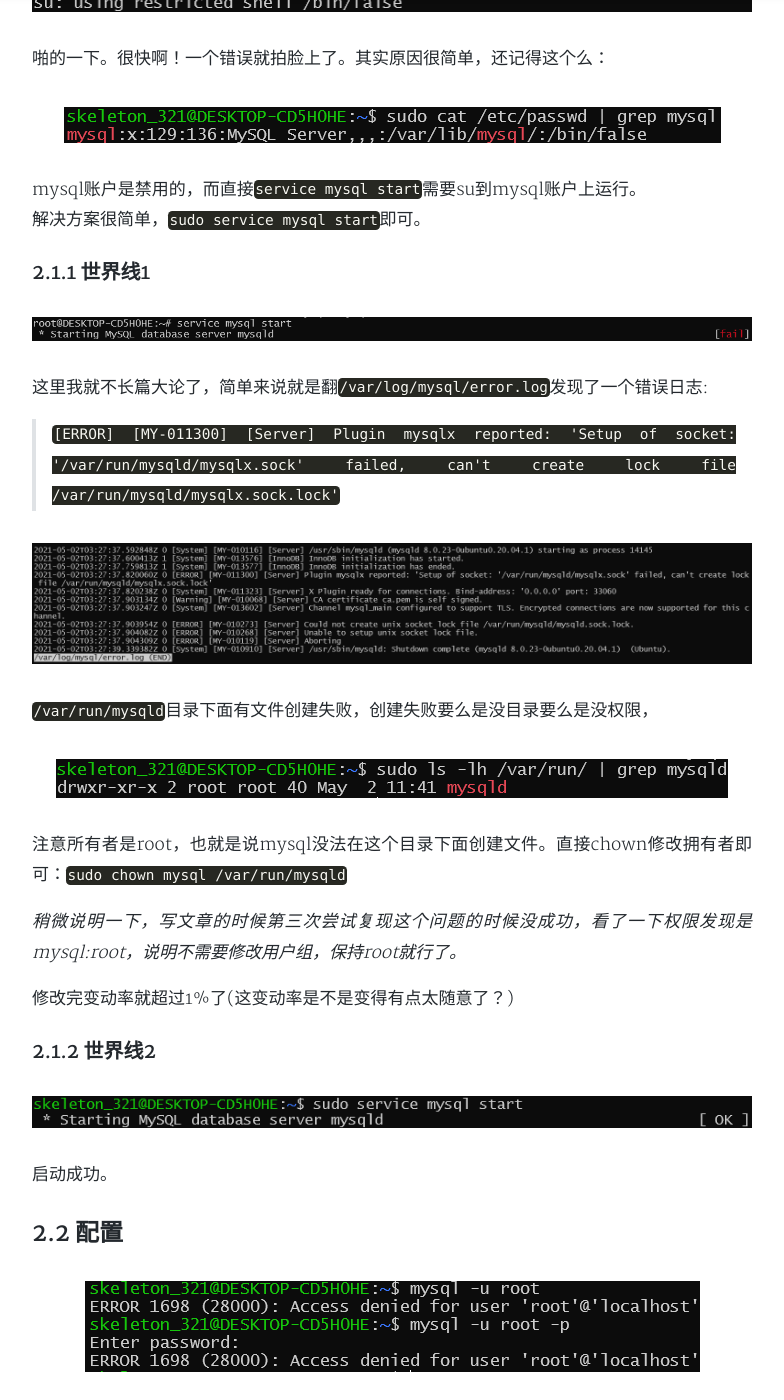
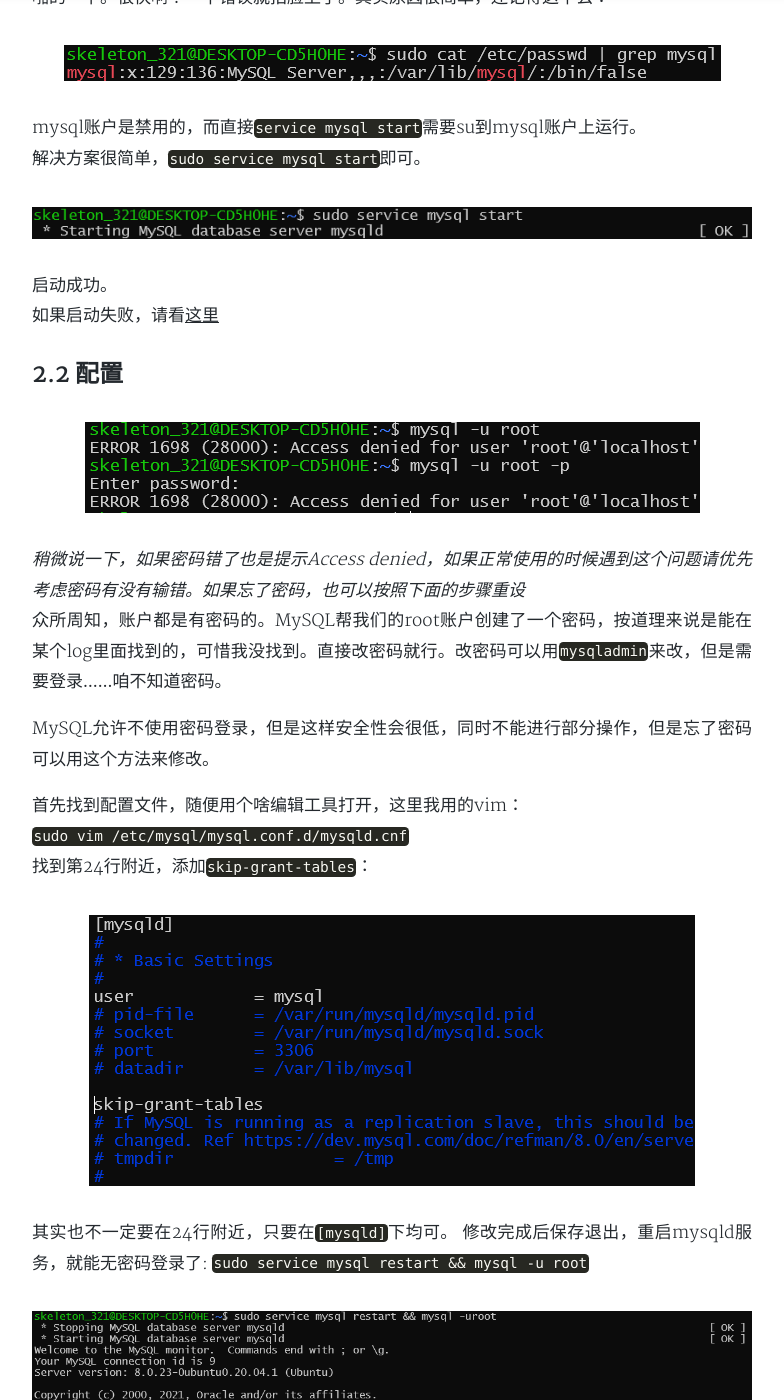
Before and after one commit to qzwxsaedc/qzwxsaedc.github.io, a Jekyll site: the page built from _posts/2021-05-02-how-to-install-and-configure-mysql.markdown, in a window 1280 px wide and 1400 px high, scrolled down 2937 px. Shown: the whole window, without its empty margins (248-1032 px from the left). Built offline with Jekyll 4.4.1, drawn with Linux system fonts in a browser that asks for light colours; nearby versions of some CDN libraries; a style sheet for code colours, icons or effects is not loaded; some of the changed text lies outside the part shown.

Commit message:
fix: 修改文章

````diff
--- a/_posts/2021-02-24-build-jekyll-by-github-action.markdown
+++ b/_posts/2021-02-24-build-jekyll-by-github-action.markdown
@@ -68,9 +68,9 @@
 {%endhighlight%}
 
 其二，这里其实并没有将构建后的内容提交到仓库里面。所以需要一个提交的操作。下文细说。
-其三，这个配置文件其实是有问题的。我遇到的问题有两个，第一个是提示Gemfile.lock文件无权访问，第二个是在后续的提交操作中提示没有对应的目录(这个是我调试的时候莫名其妙出现的问题，不知道是怎么触发的)。第一个问题将`chmod 777 /srv/jekyll`改成`chmod -R 777 srv.jekyll/`可解。
+其三，这个配置文件其实是有问题的。我遇到的问题有两个，第一个是提示Gemfile.lock文件无权访问，第二个是在后续的提交操作中提示没有对应的目录(这个是我调试的时候莫名其妙出现的问题，不知道是怎么触发的)。第一个问题将`chmod 777 /srv/jekyll`改成`chmod -R 777 srv/jekyll/`可解。
 
-**<p sytle="font-size:150%">但是!</p>**这里可以不用这么复杂。
+**但是!**这里可以不用这么复杂。
 
 首先我们来稍微复习一下GitHub Action的特点。GitHub Action最大的特点就是可以用别人写的脚本，所以我们理论上能找到别人写好的构建脚本。实际上我确实找到了一个，还解决了另外一个问题：提交。这个脚本的地址是[https://github.com/marketplace/actions/jekyll-actions](https://github.com/marketplace/actions/jekyll-actions)。所以我们的jobs可以这么写了:
 {%highlight yaml%}
--- a/_posts/2021-05-02-how-to-install-and-configure-mysql.markdown
+++ b/_posts/2021-05-02-how-to-install-and-configure-mysql.markdown
@@ -24,11 +24,11 @@
 
 在百度上搜相关内容的话多半是会看到这句话的，我也没试过，就当它是对的(逃
 第二类就是用`systemd`或者`service`之类的工具了，还能配置开机自启，稍微方便点。
-来了两个年轻人，有一个年轻人就说了，`systemd`我熟啊，`systemctl start mysql`直接淦他*的一炮。
+实际上，`systemd`在WSL2上是用不了的。
 > ![img](/assets/img/2021-05-02-how-to-install-and-configure-mysql/2.png)
 > WSL2：我不要你觉得，我要我觉得
 
-如果运行在vps或者实体机上，这一炮倒是能干掉坂田连队的大本营，但是这篇文章讲的是WSL2下的配置，另一个年轻人就得大喊"柱子你他*的打歪了"。
+原因是：WSL2虽然是虚拟机，但是它并没有PID1的进程，PID1其实是Windows系统内核
 在WSL2，如果不用`mysqld_safe`的话，`service mysql start`就是你最好的选择。
 *其实这里也有个坑，但是先按下不表，因为暂时还遇不到这个破坑*
 
@@ -64,32 +64,16 @@
 
 mysql账户是禁用的，而直接`service mysql start`需要su到mysql账户上运行。
 解决方案很简单，`sudo service mysql start`即可。
-### 2.1.1 世界线1
-![img](../assets/img/2021-05-02-how-to-install-and-configure-mysql/9.png)
-
-这里我就不长篇大论了，简单来说就是翻`/var/log/mysql/error.log`发现了一个错误日志:
-> `[ERROR] [MY-011300] [Server] Plugin mysqlx reported: 'Setup of socket: '/var/run/mysqld/mysqlx.sock' failed, can't create lock file /var/run/mysqld/mysqlx.sock.lock'`
-
-![img](../assets/img/2021-05-02-how-to-install-and-configure-mysql/4.png)
-
-`/var/run/mysqld`目录下面有文件创建失败，创建失败要么是没目录要么是没权限，
-
-![img](../assets/img/2021-05-02-how-to-install-and-configure-mysql/10.png)
-
-注意所有者是root，也就是说mysql没法在这个目录下面创建文件。直接chown修改拥有者即可：`sudo chown mysql /var/run/mysqld`
-
-*稍微说明一下，写文章的时候第三次尝试复现这个问题的时候没成功，看了一下权限发现是mysql:root，说明不需要修改用户组，保持root就行了。*
-
-修改完变动率就超过1%了(这变动率是不是变得有点太随意了？)
-
-### 2.1.2 世界线2
 ![img](../assets/img/2021-05-02-how-to-install-and-configure-mysql/11.png)
 
 启动成功。
+如果启动失败，请看<a href="#5.1">这里</a>
+
 
 ## 2.2 配置
 ![img](../assets/img/2021-05-02-how-to-install-and-configure-mysql/12.png)
 
+*稍微说一下，如果密码错了也是提示Access denied，如果正常使用的时候遇到这个问题请优先考虑密码有没有输错。如果忘了密码，也可以按照下面的步骤重设*
 众所周知，账户都是有密码的。MySQL帮我们的root账户创建了一个密码，按道理来说是能在某个log里面找到的，可惜我没找到。直接改密码就行。改密码可以用`mysqladmin`来改，但是需要登录……咱不知道密码。
 
 MySQL允许不使用密码登录，但是这样安全性会很低，同时不能进行部分操作，但是忘了密码可以用这个方法来修改。
@@ -118,7 +102,7 @@
 
 > MySQL: 我不要你觉得，我要我觉得。大人，食大便辣！
 
-报错很明确，`password()`在8.0已经弃用了。作为新时代新青年(?)，我们应该用最新的方法来修改密码：
+报错很明确，`password()`在8.0已经弃用了，现在应该用最新的方法来修改密码。
 先用`flush privileges;`刷新数据库，然后使用
 ```sql
 alter user 'root'@'localhost' identified with caching_sha2_password by 'password-you-want-to-set';
@@ -175,3 +159,20 @@
 
 在Navicat中新建一个连接，主机一栏填写WSL2的ip地址。
 注意：需要连接的用户需要匹配host，不知道ip是多少可以设置为`%`。
+
+# 5 问题汇总
+## 5.1 <a name="5.1">启动mysqld失败</a>
+![img](../assets/img/2021-05-02-how-to-install-and-configure-mysql/9.png)
+
+这里我就不长篇大论了，简单来说就是翻`/var/log/mysql/error.log`发现了一个错误日志:
+> `[ERROR] [MY-011300] [Server] Plugin mysqlx reported: 'Setup of socket: '/var/run/mysqld/mysqlx.sock' failed, can't create lock file /var/run/mysqld/mysqlx.sock.lock'`
+
+![img](../assets/img/2021-05-02-how-to-install-and-configure-mysql/4.png)
+
+`/var/run/mysqld`目录下面有文件创建失败，创建失败要么是没目录要么是没权限，
+
+![img](../assets/img/2021-05-02-how-to-install-and-configure-mysql/10.png)
+
+注意所有者是root，也就是说mysql没法在这个目录下面创建文件。直接chown修改拥有者即可：`sudo chown mysql /var/run/mysqld`
+
+*稍微说明一下，写文章的时候第三次尝试复现这个问题的时候没成功，看了一下权限发现是mysql:root，说明不需要修改用户组，保持root就行了。*
````
